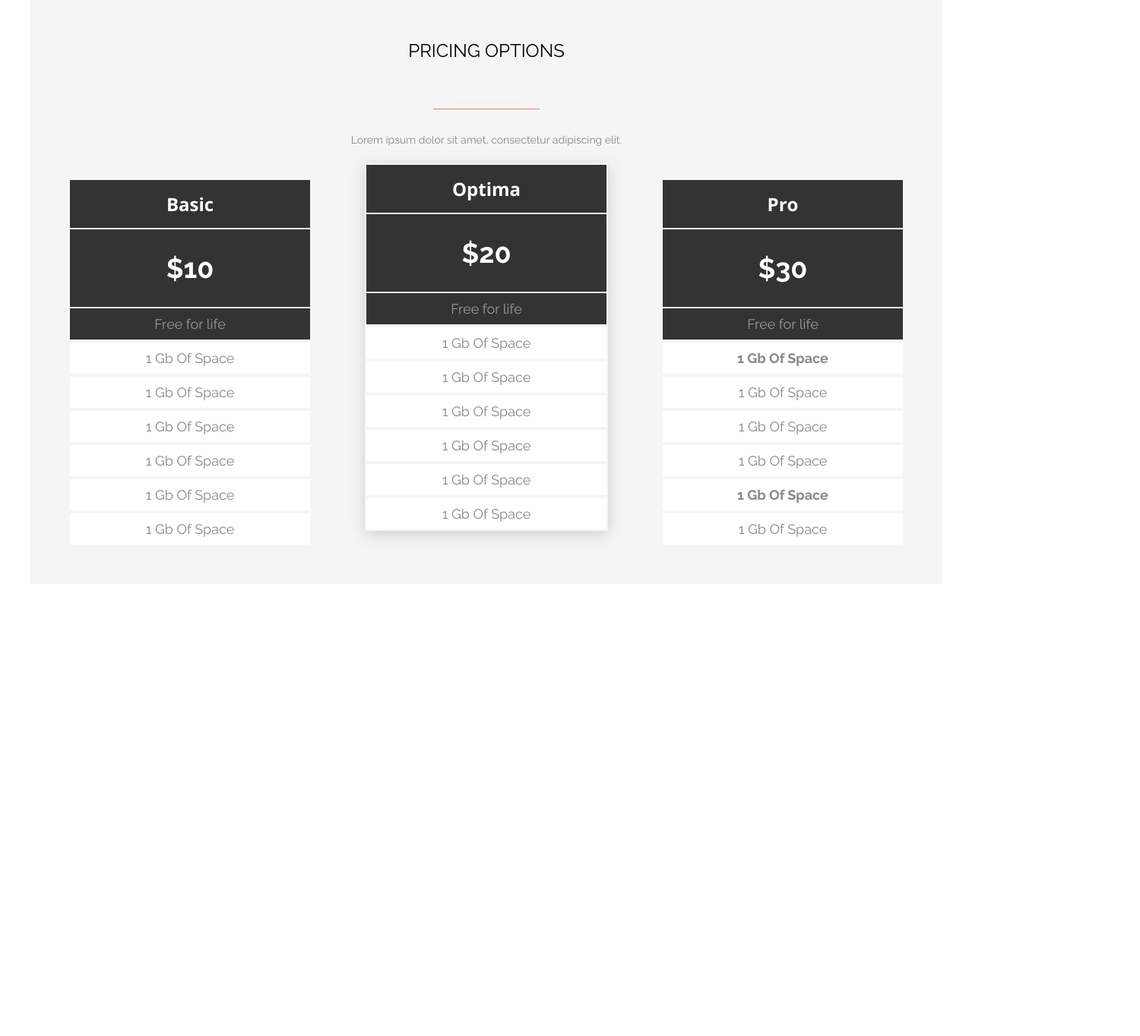
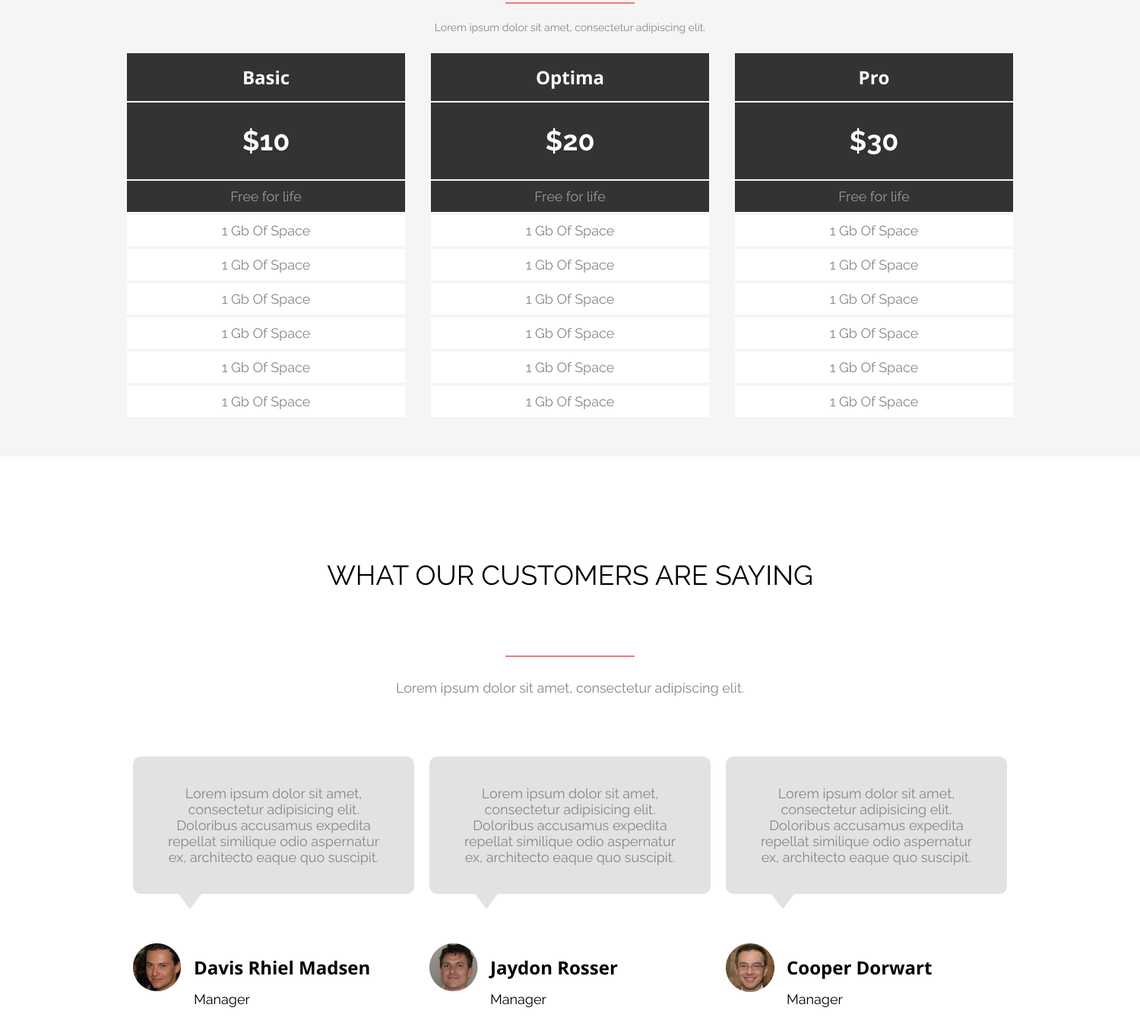
Before and after one commit to BardashevichZhenya/AXED, a plain HTML site: page index.html in a window 1280 px wide. Shown: the part 1300-2664 px from the top of the page at 76% size, 1500 px wide, since content can reach past the window. Before the commit the page ends 2069 px from the top, so only its background shows below. Drawn offline with nearby package versions, Linux system fonts and the light colour scheme.

Commit message:
customers section

```diff
--- a/index.html
+++ b/index.html
@@ -48,10 +48,10 @@
 
 
     <section class="about-us">
+        <div class="container">
             <h2 class="about-us__main-title">WHY THIS IS AWESOME</h2>
             <div class="separator"></div>
             <h5 class="about-us__secondary-title" >Lorem ipsum dolor sit amet, consectetur adipiscing elit.</h5>
-
             <ul class="about-us__skills-list">
             <li class="skill-list__item">
                 <div class="skill-item__image--wrapper">
@@ -90,50 +90,98 @@ elit. Aenean euismod bibendum laoreet. Proin gravida  dolor sit amet lacus accum
                 </p>
             </li>
             </ul>
+        </div>
+
     </section>
     <section class="pricing">
+        <div class="pricing__container">
             <h2 class="pricing__main-title">pricing options</h2>
-        <div class="pricing__seporator"></div>
+        <div class="separator"></div>
         <h5 class="pricing__discription">Lorem ipsum dolor sit amet, consectetur adipiscing elit.</h5>
         <div class="pricing__lists">
-            <div class="pricing__list pricing__basic-list--wrapper double-pricing__list">
-                <ul class="pricing-list__content">
-                    <li class="pricing-list__content-title">Basic</li>
-                    <li class="pricing-list__content-price">$10</li>
-                    <li class="pricing-list__content-FreeToLife">Free for life</li>
-                    <li class="pricing-list__content-discription">1 gb of space</li>
-                    <li class="pricing-list__content-discription">1 gb of space</li>
-                    <li class="pricing-list__content-discription">1 gb of space</li>
-                    <li class="pricing-list__content-discription">1 gb of space</li>
-                    <li class="pricing-list__content-discription">1 gb of space</li>
-                    <li class="pricing-list__content-discription">1 gb of space</li>
-            </ul>
+            <div class="pricing__item ">
+                <div class="pricing-list__content">
+                    <p class="pricing-list__content-title">Basic</p>
+                    <p class="pricing-list__content-price">$10</p>
+                    <p class="pricing-list__content-freeToLife">Free for life</p>
+                    <p class="pricing-list__content-discription pricing--wrapper">1 gb of space</p>
+                    <p class="pricing-list__content-discription pricing--wrapper">1 gb of space</p>
+                    <p class="pricing-list__content-discription pricing--wrapper">1 gb of space</p>
+                    <p class="pricing-list__content-discription pricing--wrapper">1 gb of space</p>
+                    <p class="pricing-list__content-discription pricing--wrapper">1 gb of space</p>
+                    <p class="pricing-list__content-discription pricing--wrapper">1 gb of space</p>
                 </div>
-            <div class="pricing__list pricing__optima-list--wrapper">
-                <ul class="pricing-list__content">
-                    <li class="pricing-list__content-title">Optima</li>
-                    <li class="pricing-list__content-price">$20</li>
-                    <li class="pricing-list__content-FreeToLife">Free for life</li>
-                    <li class="pricing-list__content-discription">1 gb of space</li>
-                    <li class="pricing-list__content-discription">1 gb of space</li>
-                    <li class="pricing-list__content-discription">1 gb of space</li>
-                    <li class="pricing-list__content-discription">1 gb of space</li>
-                    <li class="pricing-list__content-discription">1 gb of space</li>
-                    <li class="pricing-list__content-discription">1 gb of space</li>
-                </ul>
             </div>
-            <div class="pricing__list pricing__pro-list--wrapper double-pricing__list">
-                <ul class="pricing-list__content">
-                    <li class="pricing-list__content-title">Pro</li>
-                    <li class="pricing-list__content-price">$30</li>
-                    <li class="pricing-list__content-FreeToLife">Free for life</li>
-                    <li class="pricing-list__content-discription pricing-list__content-discription--wrapper">1 gb of space</li>
-                    <li class="pricing-list__content-discription">1 gb of space</li>
-                    <li class="pricing-list__content-discription">1 gb of space</li>
-                    <li class="pricing-list__content-discription">1 gb of space</li>
-                    <li class="pricing-list__content-discription pricing-list__content-discription--wrapper">1 gb of space</li>
-                    <li class="pricing-list__content-discription">1 gb of space</li>
-                </ul>
+            <div class="pricing__item ">
+                <div class="pricing-list__content">
+                    <p class="pricing-list__content-title">Optima</p>
+                    <p class="pricing-list__content-price">$20</p>
+                    <p class="pricing-list__content-freeToLife">Free for life</p>
+                    <p class="pricing-list__content-discription pricing--wrapper">1 gb of space</p>
+                    <p class="pricing-list__content-discription pricing--wrapper">1 gb of space</p>
+                    <p class="pricing-list__content-discription pricing--wrapper">1 gb of space</p>
+                    <p class="pricing-list__content-discription pricing--wrapper">1 gb of space</p>
+                    <p class="pricing-list__content-discription pricing--wrapper">1 gb of space</p>
+                    <p class="pricing-list__content-discription pricing--wrapper">1 gb of space</p>
+                </div>
+            </div>
+            <div class="pricing__item  ">
+                <div class="pricing-list__content">
+                    <p class="pricing-list__content-title">Pro</p>
+                    <p class="pricing-list__content-price">$30</p>
+                    <p class="pricing-list__content-freeToLife">Free for life</p>
+                    <p class="pricing-list__content-discription pricing--wrapper">1 gb of space</p>
+                    <p class="pricing-list__content-discription pricing--wrapper">1 gb of space</p>
+                    <p class="pricing-list__content-discription pricing--wrapper">1 gb of space</p>
+                    <p class="pricing-list__content-discription pricing--wrapper">1 gb of space</p>
+                    <p class="pricing-list__content-discription pricing--wrapper">1 gb of space</p>
+                    <p class="pricing-list__content-discription pricing--wrapper">1 gb of space</p>
+                </div>
+            </div>
+        </div>
+        </div>
+
+    </section>
+    <section class="customers">
+        <div class="customers__container">
+            <h2 class="customers__title">what our customers are saying</h2>
+            <div class="separator"></div>
+            <h5 class="customers__discription">Lorem ipsum dolor sit amet, consectetur adipiscing elit.</h5>
+            <div class="customers__rectangles">
+                <div class="customers__rectangle">
+                    <p class="rectangle">Lorem ipsum dolor sit amet,
+                        consectetur adipisicing elit. Doloribus
+                        accusamus expedita repellat similique
+                        odio aspernatur ex, architecto eaque
+                        quo suscipit.</p>
+                        <div class="polygon"></div>
+                        <img class="customer__image" src="./assets/images/Davis.png" alt="Davis_image">
+                        <h4 class="customer__name">Davis Rhiel Madsen</h4>
+                        <h5 class="customer__job-title">Manager</h5>
+                </div>
+                <div class="customers__rectangle">
+                    <p class="rectangle">Lorem ipsum dolor sit amet,
+                        consectetur adipisicing elit. Doloribus
+                        accusamus expedita repellat similique
+                        odio aspernatur ex, architecto eaque
+                        quo suscipit.</p>
+                        <div class="polygon"></div>
+                        <img class="customer__image" src="./assets/images/Jaydon.png" alt="Jaydon_image">
+                        <h4 class="customer__name">Jaydon Rosser</h4>
+                        <h5 class="customer__job-title">Manager</h5>
+                </div>
+                <div class="customers__rectangle">
+                    <p class="rectangle">Lorem ipsum dolor sit amet,
+                        consectetur adipisicing elit. Doloribus
+                        accusamus expedita repellat similique
+                        odio aspernatur ex, architecto eaque
+                        quo suscipit.</p>
+                        <div class="polygon"></div>
+                        <img class="customer__image" src="./assets/images/Cooper.png" alt="Cooper_image">
+                        <h4 class="customer__name">Cooper Dorwart</h4>
+                        <h5 class="customer__job-title">Manager</h5>
+
+                </div>
             </div>
         </div>
     </section>
--- a/styles/main.css
+++ b/styles/main.css
@@ -160,10 +160,16 @@ position: relative;
 
 .about-us
 {
+    margin: 0 auto;
+    width: 1500px;
+    height: 600px;
+}
+.container
+{
     width: 1200px;
     padding: 0 15px;
     background-color:  #FFFFFF;
-    margin:auto;
+
     padding-bottom: 60px;
 }
 
@@ -175,18 +181,16 @@ font-style: normal;
 font-weight: 400;
 font-size: 36px;
 line-height: 42px;
-height: 120px;
+margin-bottom: 60px;
+
 
 }
 
 .separator
 {
-    background-color: #EC7979;
-    position: relative;
-    margin: auto;
+    margin: 0 auto;
     width: 170px;
-    height: 1px;
-    border: 1px solid ;
+    border: 1px solid #EC7979;
 }
 
 .about-us__secondary-title
@@ -203,7 +207,7 @@ margin-top: 32px;
 
 .about-us__skills-list
 {
-    margin: 0;
+    margin: 0 auto ;
     padding: 0;
     list-style-type: none;
 }
@@ -211,7 +215,7 @@ margin-top: 32px;
 {
     display: inline-block;
     width: 370px;
-    height: 383px;
+
 }
 
 .skill-item__image
@@ -246,7 +250,6 @@ text-align: center;
 {
 display: inline-block;
 width: 370px;
-height: 383px;
 margin-right: 20px;
 margin-left: 20px;
 }
@@ -283,7 +286,7 @@ text-align: center;
 {
 display: inline-block;
 width: 370px;
-height: 383px;
+
 }
 
 .skill-item__image2
@@ -313,20 +316,24 @@ line-height: 21px;
 text-align: center;
 }
 
+/* pricing */
+
 .pricing
 {
+    width: 1500px;
+    background-color: #F5F5F5;
+    margin: 0 auto;
+}
+
+.pricing__container {
     width: 1200px;
-    padding-left: 15px;
-    padding-right: 15px;
-    padding-top: 50px;
-    padding-bottom: 50px;
+    padding: 50px 15px;
     background-color: #F5F5F5;
-    margin: auto;
+    margin: 0 auto;
 }
 
 .pricing__main-title
 {
-    height: 120px;
     text-align: center;
     font-family: 'Raleway', sans-serif;
     font-style: normal;
@@ -335,14 +342,13 @@ text-align: center;
     line-height: 28px;
     align-items: center;
     text-transform: uppercase;
-    padding-top: 50px;
+    margin-top: 50px;
     background-color: unset;
 }
 
 .pricing__seporator
 {
-    width: 140px;
-    height: 1px;
+    width: 170px;
     background-color: #EC7979;
     margin: 0 auto;
     margin-bottom: 32px;
@@ -350,7 +356,6 @@ text-align: center;
 
 .pricing__discription
 {
-    background-color: unset;
     font-family: 'Raleway', sans-serif;
     font-style: normal;
     font-weight: 400;
@@ -358,25 +363,29 @@ text-align: center;
     line-height: 16px;
     text-align: center;
     color: #86878B;
+    background-color: unset;
 }
 
 .pricing__lists
 {
     display: flex;
-    justify-content: space-around;
+    justify-content: space-between;
     background-color: unset;
 }
-.pricing__list
+.pricing__item
 {
-    width: 320px;
-    background-color: unset;
+    width: 370px;
+    transition: filter .1s ease-in-out ;
+    will-change: filter;
+    transition: transform .1s ease-in-out;
+    will-change: transform;
 }
 
-.pricing-list__content
+.pricing__item:hover, .pricing__item:focus
 {
-    list-style-type: none;
-    padding: 0;
-    margin: 0;
+    cursor: pointer;
+    filter: drop-shadow(0px 4px 10px rgba(51, 51, 51, 0.2));
+    transform: translateY(-20px);
 }
 
 .pricing-list__content-title
@@ -389,10 +398,9 @@ text-align: center;
     line-height: 33px;
     color: #FFFFFF;
     text-align: center;
+    padding: 15px 0;
+    border: 2px solid #F5F5F5;
     margin: 0 auto;
-    padding-top: 15px;
-    padding-bottom: 15px;
-    border: 2px solid #F5F5F5;
 }
 
 .pricing-list__content-price
@@ -402,18 +410,15 @@ text-align: center;
     font-style: normal;
     font-weight: 700;
     font-size: 36px;
-    line-height: 42px;
     color: #FFFFFF;
     text-align: center;
+    padding: 30px 0;
+    border-left: 2px solid #F5F5F5 ;
+    border-right: 2px solid #F5F5F5 ;
     margin: 0 auto;
-    padding-top: 30px;
-    padding-bottom: 30px;
-    margin: 0 auto;
-    border-left: 2px solid #F5F5F5;
-    border-right: 2px solid #F5F5F5;
 }
 
-.pricing-list__content-FreeToLife
+.pricing-list__content-freeToLife
 {
     background-color: #333333;
     font-family: 'Raleway', sans-serif;
@@ -443,25 +448,133 @@ text-align: center;
     padding-top: 10px;
     padding-bottom: 10px;
     text-transform: capitalize;
+    margin: 0 auto;
+    transition: font-weight .1s ease-in-out;
+    will-change: font-weight;
 }
 
-
-
-.pricing-list__content-discription--wrapper
+.pricing-list__content-discription:hover,.pricing-list__content-discription :focus
 {
-    color: #86878B;
-    font-weight: 700;
-    font-size: 18px;
+    cursor: pointer;
+    font-weight:700 ;
+    margin: 0 auto;
 }
 
+/* customers */
 
-.pricing__optima-list--wrapper
+.customers
 {
-    filter: drop-shadow(0px 4px 10px rgba(51, 51, 51, 0.2));
+    width: 1500px;
+    margin: 0 auto;
+}
+
+.customers__container
+{
+    width: 1200px;
+    margin: 0 auto;
+    padding: 15px;
+    padding-top: 50px;
+    padding-bottom: 60px;
+}
+
+.customers__title
+{
+    text-align: center;
+    font-family: 'Raleway', sans-serif;
+    font-style: normal;
+    font-weight: 400;
+    font-size: 36px;
+    line-height: 42px;
+    text-transform: uppercase;
+    padding: 55px;
+}
+
+.customers_separator
+{
+    border: 1px solid #EC7979;
+    margin: 0 auto;
+    width: 170px;
+    margin-bottom: 40px;
+}
+
+.customers__discription
+{
+    font-family: 'Raleway', sans-serif;
+    font-style: normal;
+    font-weight: 400;
+    font-size: 18px;
+    line-height: 21px;
+    color: #86878B;
+    text-align: center;
+    margin-bottom: 80px;
+}
+
+.customers__rectangles
+{
+    display: flex;
+    justify-content: space-around;
+    margin: 0 auto;
 
 }
 
-.double-pricing__list
+.customers__rectangle
 {
-    margin-top: 20px;
+    width: 370px;
 }
+
+.rectangle
+{
+    background-color: #E2E2E2;
+    color: #86878B;
+    text-align: center;
+    padding: 38px;
+    font-family: 'Raleway', sans-serif;
+    font-style: normal;
+    font-weight: 400;
+    font-size: 18px;
+    line-height: 21px;
+    align-items: center;
+    margin: 0 auto;
+    border-radius: 10px;
+}
+
+.polygon
+{
+    width: 0;
+	height: 0;
+	border-left: 15px solid transparent;
+	border-right: 15px solid transparent;
+	border-top: 20px solid #e2e2e2;
+    margin-left: 60px;
+}
+
+.customer__image
+{
+    position: absolute;
+    margin-top: 45px;
+}
+
+.customer__name
+{
+    margin-left: 80px;
+    font-family: 'Open Sans', sans-serif;
+    font-style: normal;
+    font-weight: 700;
+    font-size: 24px;
+    line-height: 33px;
+    align-items: center;
+    text-transform: capitalize;
+    margin-top: 60px;
+    margin-bottom: 0px;
+}
+
+.customer__job-title
+{
+    margin-left: 80px;
+    font-family: 'Raleway', sans-serif;
+    font-style: normal;
+    font-weight: 400;
+    font-size: 18px;
+    line-height: 21px;
+    margin-top: 15px;
+}
```
Also changed, not shown: assets/images/Cooper.png (added), assets/images/Davis.png (added), assets/images/Jaydon.png (added). Lines whose indentation alone changed are shown as unchanged.
